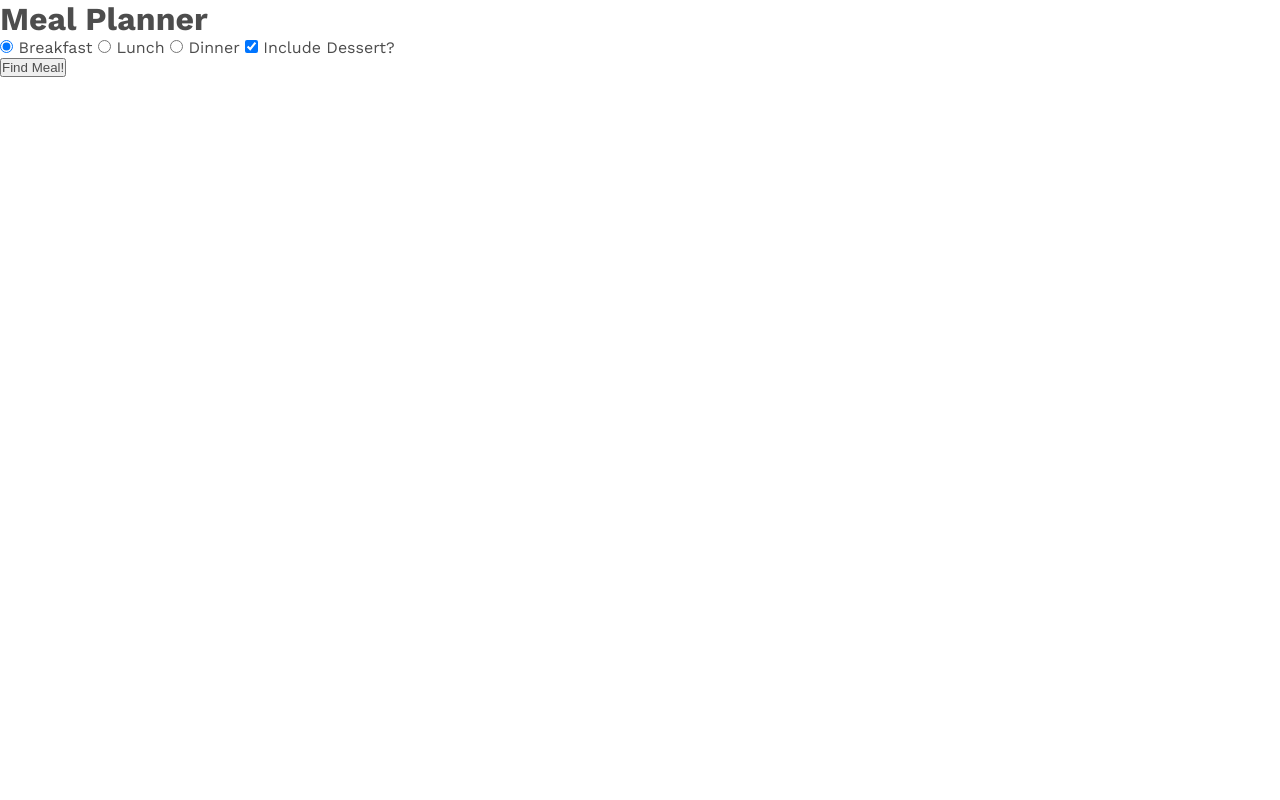
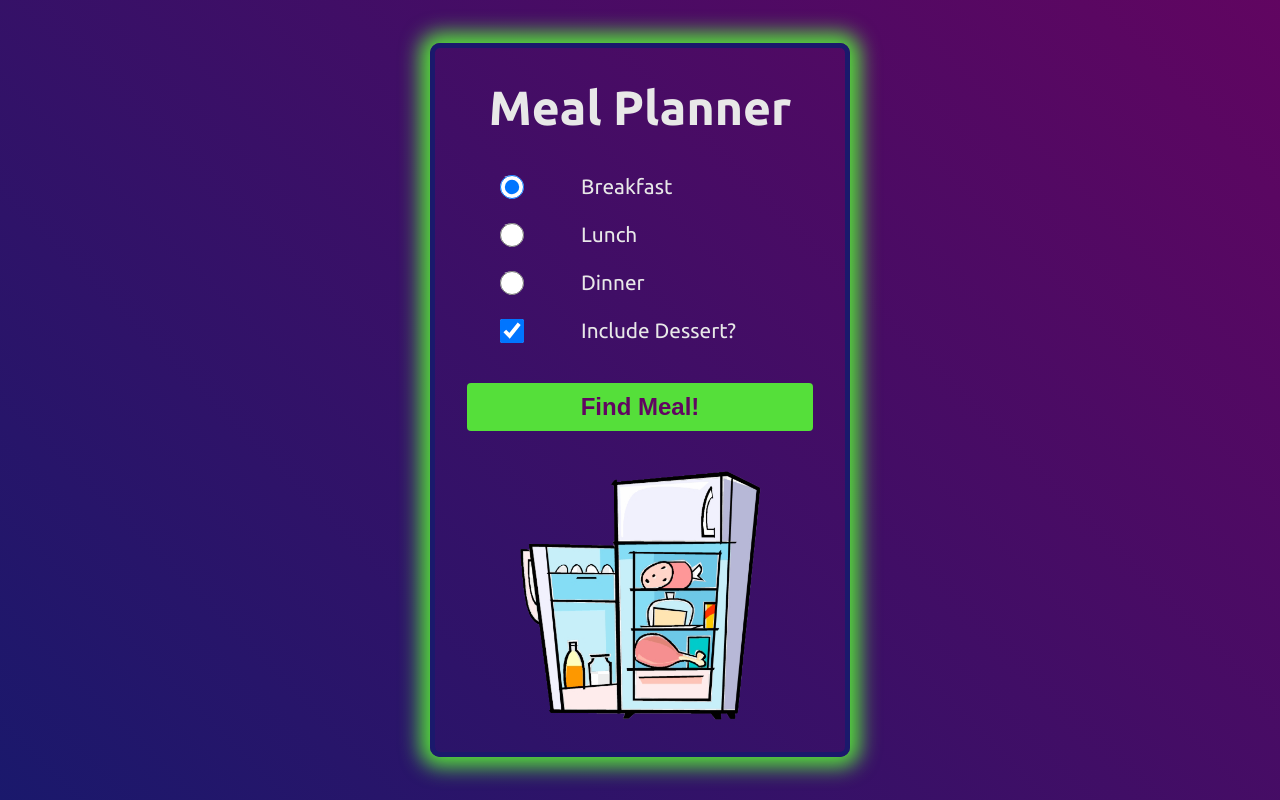
Before and after one commit to lcnervick/Mixed-Messages, a plain HTML site: page index.html in a window 1280 px wide. Drawn offline with nearby package versions, Linux system fonts and the light colour scheme.

Commit message:
Tested and Styled

```diff
--- a/app.js
+++ b/app.js
@@ -20,7 +20,7 @@ const meals = {
 	dessert: {
 		bases: ['vanilla ice cream', 'chocolate ice cream', 'strawberry ice cream', 'bubble-gum ice cream', 'turtle ice cream', 'chocolate chip cookies', 'ice cream sandwiches', 'peanut butter cookies', 'apple pie', 'pecan pie', 'pumpkin pie', 'cheesecake', 'chocolate cake', 'birthday cake', 'plumb pie', 'Hantzel and Grettle pie', 'strawberry pie', 'mag pie', 'candy bars', 'lollipops', 'frozen yogurt', 'popsicles'],
 		toppings: ['whipped cream', 'chocolate syrup', 'chopped nuts', 'caramel', 'something rainbow-y', 'party sprinkles', 'cherries', 'blueberry sauce', 'strawberry sauce', 'awesome sauce', 'sour cream', 'powdered sugar', 'regular ol\' sugar', 'brown sugar', 'icing', 'M&Ms', 'chocolate chips'],
-		hintOf: ['hazelnut', 'cinnamon', 'fart', 'wet dog', 'chocolate', 'curry', 'basil', 'brown sugar', 'coffee', 'hot pepper', 'lemon', 'lime', 'sea salt', 'sherry', 'cognac', 'bourbon']
+		hintOf: ['hazelnut', 'cinnamon', 'fart', 'wet dog', 'curry', 'basil', 'brown sugar', 'coffee', 'hot pepper', 'lemon', 'lime', 'sea salt', 'sherry', 'cognac', 'bourbon']
 	}
 };
 
--- a/index.html
+++ b/index.html
@@ -12,22 +12,22 @@
 		<script src="app.js"></script>
 	</head>
 	<body>
-		<h1>Meal Planner</h1>
 		<div id="container">
-			<form>
+			<h1 id="header">Meal Planner</h1>
+			<form id="meal-choices">
 				<input type="radio" name="meal-type" id="breakfast" value="breakfast" checked=""checked />
 				<label for="breakfast">Breakfast</label>
 				<input type="radio" name="meal-type" id="lunch" value="lunch" />
 				<label for="lunch">Lunch</label>
 				<input type="radio" name="meal-type" id="dinner" value="dinner" />
-				<label for="breakfast">Dinner</label>
+				<label for="dinner">Dinner</label>
 				<input type="checkbox" name="include-dessert" id="include-dessert" checked="checked" />
 				<label for="include-dessert">Include Dessert?</label>
 			</form>
 
 			<button id="get-meal">Find Meal!</button>
 
-			<div id="meal-output"></div>
+			<div id="meal-output"><img src="fridge.png"></div>
 		</div>
 	</body>
 </html>
--- a/style.css
+++ b/style.css
@@ -2,18 +2,89 @@
 	margin: 0;
 	padding: 0;
 	box-sizing: border-box;
-	--theme-purple: hsl(315, 46%, 25%);
-	--theme-blue: hsl(197, 70%, 70%);
-	--theme-yellow: hsl(61, 100%, 85%);
+	--theme-blue: hsl(241, 63%, 26%);
+	--theme-purple: hsl(300, 90%, 20%);
+	--theme-green: hsl(110, 72%, 55%);
 	--theme-gray: hsl(0, 0%, 91%);
 	--theme-darkgray: hsl(0 0% 30%);
 	--theme-beige: hsl(60, 13%, 82%);
-	color: var(--theme-darkgray);
+	color: var(--theme-gray);
 }
 
 html {
 	height: 100%;
 	width: 100%;
 	font-size: 16px;
+	font-family: 'Ubuntu', sans-serif;
+}
+
+body {
+	height: 100vh;
+	background-image: linear-gradient(45deg, var(--theme-blue) 0%, var(--theme-purple) 100%);
+	display:grid;
+	justify-content: center;
+	align-content: center;
+}
+
+#container {
+	display: grid;
+    gap: 2.5rem;
+    grid-template-areas:
+        "header header header"
+        "meals meals meals"
+		"button button button"
+        "output output output";
+    width: 420px;
+    padding: 2rem;
+    margin: 0 auto;
+    border: 5px solid var(--theme-blue);
+    border-radius: 10px;
+    box-shadow: 0px 0px 20px 10px var(--theme-green);
+}
+
+#header {
+	grid-area: header;
+	text-align:center;
+	font-size: 3rem;
+}
+
+#meal-choices {
+	grid-area: meals;
+	display:grid;
+	gap:1.5rem;
+	grid-template-areas:
+		"choice label";
+	font-size:1.3rem;
+}
+
+#get-meal {
+	grid-area: button;
+    height: 3rem;
+    background-color: var(--theme-green);
+    color: var(--theme-purple);
+    font-size: 1.5rem;
+	font-weight: 700;
+    border: none;
+    border-radius: 4px;
+}
+#get-meal:hover {
+	filter:invert();
+}
+#get-meal:active {
+	filter: invert(0.3);
+}
+
+#meal-output {
+	min-height: 13em;
+	grid-area: output;
 	font-family: 'Work Sans', sans-serif;
+	font-size: 1.2rem;
+	line-height:1.2;
+	text-align:justify;
 }
+
+#meal-output img {
+	display:block;
+	margin: 0 auto;
+	max-height: 13em;
+}
```
Also changed, not shown: fridge.png (added).
